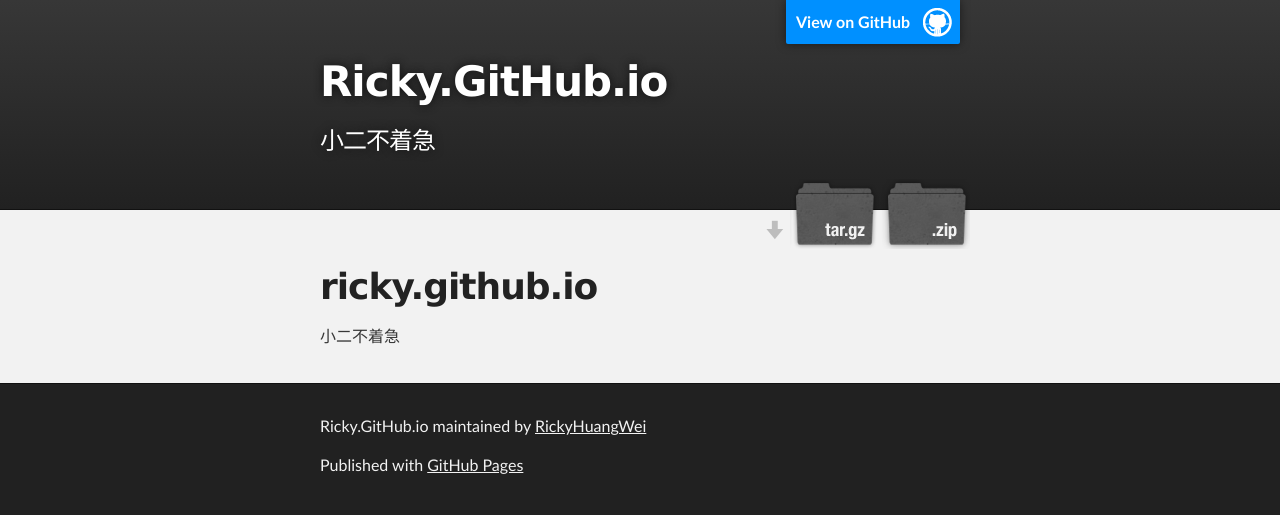
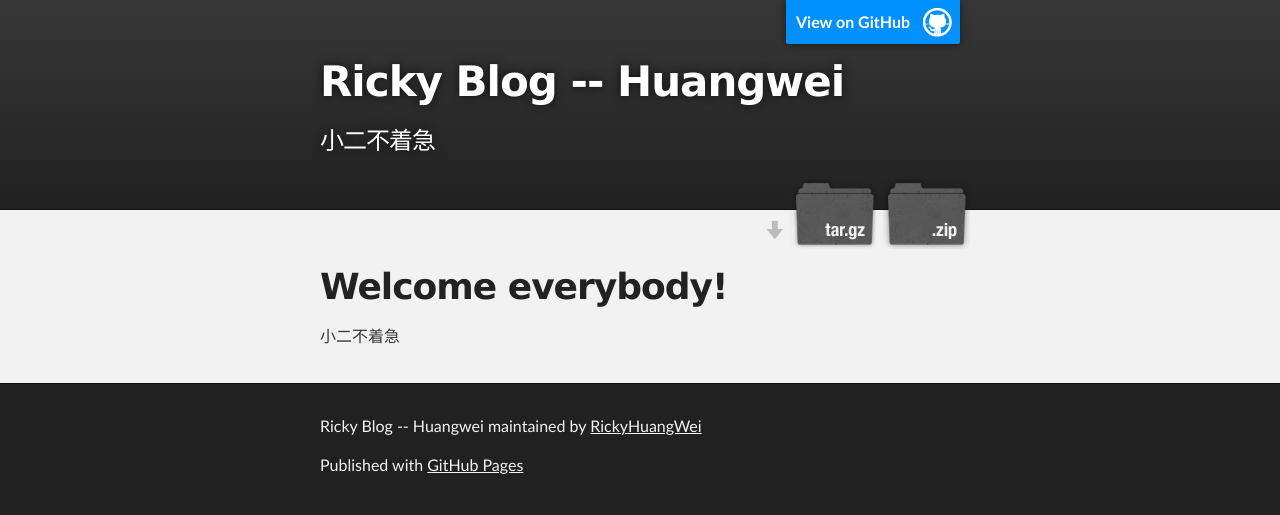
Before and after one commit to RickyHuangWei/Ricky-Blog--Huagnwei, a plain HTML site: page index.html in a window 1280 px wide. Drawn offline with Linux system fonts and the light colour scheme.

Commit message:
Create gh-pages branch via GitHub

```diff
--- a/index.html
+++ b/index.html
@@ -4,11 +4,11 @@
   <head>
     <meta charset='utf-8'>
     <meta http-equiv="X-UA-Compatible" content="chrome=1">
-    <meta name="description" content="Ricky.GitHub.io :  小二不着急">
+    <meta name="description" content="Ricky Blog -- Huangwei :  小二不着急">
 
     <link rel="stylesheet" type="text/css" media="screen" href="stylesheets/stylesheet.css">
 
-    <title>Ricky.GitHub.io</title>
+    <title>Ricky Blog -- Huangwei</title>
   </head>
 
   <body>
@@ -16,14 +16,14 @@
     <!-- HEADER -->
     <div id="header_wrap" class="outer">
         <header class="inner">
-          <a id="forkme_banner" href="https://github.com/RickyHuangWei/ricky.github.io">View on GitHub</a>
+          <a id="forkme_banner" href="https://github.com/RickyHuangWei/Ricky-Blog--Huagnwei">View on GitHub</a>
 
-          <h1 id="project_title">Ricky.GitHub.io</h1>
+          <h1 id="project_title">Ricky Blog -- Huangwei</h1>
           <h2 id="project_tagline"> 小二不着急</h2>
 
             <section id="downloads">
-              <a class="zip_download_link" href="https://github.com/RickyHuangWei/ricky.github.io/zipball/master">Download this project as a .zip file</a>
-              <a class="tar_download_link" href="https://github.com/RickyHuangWei/ricky.github.io/tarball/master">Download this project as a tar.gz file</a>
+              <a class="zip_download_link" href="https://github.com/RickyHuangWei/Ricky-Blog--Huagnwei/zipball/master">Download this project as a .zip file</a>
+              <a class="tar_download_link" href="https://github.com/RickyHuangWei/Ricky-Blog--Huagnwei/tarball/master">Download this project as a tar.gz file</a>
             </section>
         </header>
     </div>
@@ -32,7 +32,7 @@
     <div id="main_content_wrap" class="outer">
       <section id="main_content" class="inner">
         <h1>
-<a id="rickygithubio" class="anchor" href="#rickygithubio" aria-hidden="true"><span class="octicon octicon-link"></span></a>ricky.github.io</h1>
+<a id="welcome-everybody" class="anchor" href="#welcome-everybody" aria-hidden="true"><span class="octicon octicon-link"></span></a>Welcome everybody!</h1>
 
 <p>小二不着急</p>
       </section>
@@ -41,7 +41,7 @@
     <!-- FOOTER  -->
     <div id="footer_wrap" class="outer">
       <footer class="inner">
-        <p class="copyright">Ricky.GitHub.io maintained by <a href="https://github.com/RickyHuangWei">RickyHuangWei</a></p>
+        <p class="copyright">Ricky Blog -- Huangwei maintained by <a href="https://github.com/RickyHuangWei">RickyHuangWei</a></p>
         <p>Published with <a href="https://pages.github.com">GitHub Pages</a></p>
       </footer>
     </div>
--- a/params.json
+++ b/params.json
@@ -1 +1 @@
-{"name":"Ricky.GitHub.io","tagline":" 小二不着急","body":"# ricky.github.io\r\n 小二不着急\r\n","google":"","note":"Don't delete this file! It's used internally to help with page regeneration."}
+{"name":"Ricky Blog -- Huangwei","tagline":" 小二不着急","body":"# Welcome everybody!\r\n 小二不着急\r\n","google":"","note":"Don't delete this file! It's used internally to help with page regeneration."}
```
